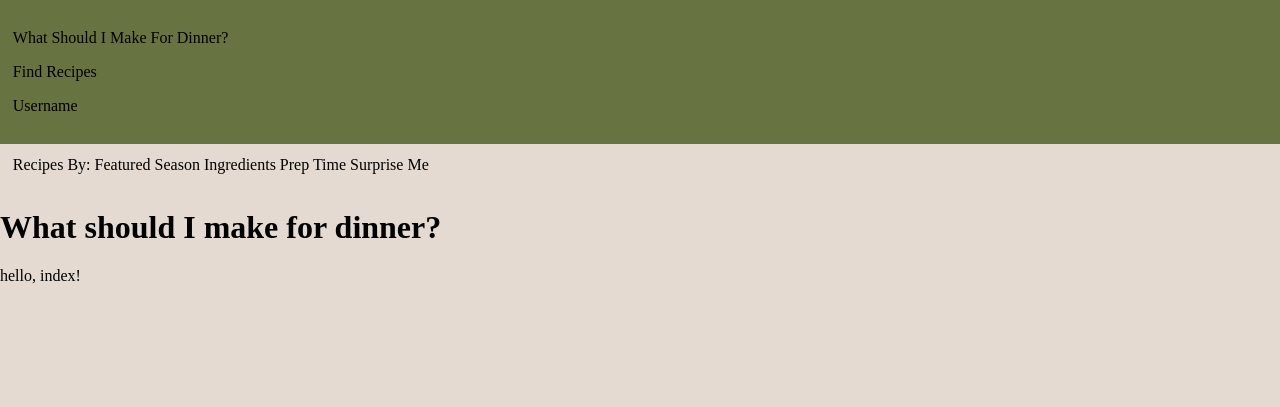
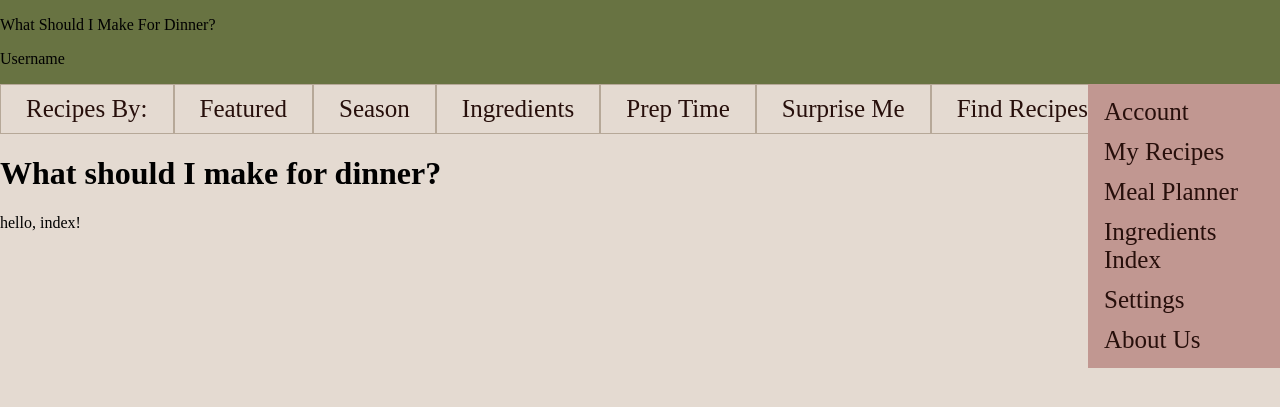
Before and after one commit to Abel-Scholl/WhatShouldIMakeForDinner, a Django app: page / in a window 1280 px wide. Shown: the top 407 px of the page. Run offline with Django 5.2, Linux system fonts and the light colour scheme.

Commit message:
fixed after breaking

```diff
--- a/wsimfdSite/wsimfd/static/polls/css/style.css
+++ /dev/null
@@ -1,16 +0,0 @@
-body {
-    background-color: #e4dad1;
-    margin:0px;
-}
-
-.banner{
-    padding:1%;
-}
-
-#siteBanner {
-    background-color: #687342;
-}
-
-#directoryBanner {
-    background-color: #e4dad1;
-}
--- /dev/null
+++ b/wsimfdSite/wsimfd/static/wsimfd/css/style.css
@@ -0,0 +1,58 @@
+:root {
+    --green: #687342;
+    --pink: #c19791;
+    --tan: #e4dad1;
+    --tan2: #b6a898;
+    --black: #270f0b;
+
+}
+
+body {
+    background-color: var(--tan);
+    margin:0px;
+
+}
+
+#siteBanner {
+    background-color: var(--green);
+    overflow: hidden;
+}
+
+#directoryBanner {
+    background-color: var(--tan);
+    display:flex;
+}
+
+#dirBannerContainer {
+    display: block;
+    margin-left: 0px;
+    margin-right: auto;
+}
+
+#directoryBanner a {
+    float: left;
+    display: block;
+    color: var(--black);
+    text-align: center;
+    text-decoration: none;
+    border: solid 1px var(--tan2);
+    padding: 10px 25px;
+    font-size: 25px;
+}
+
+#sidenav {
+    width:15vw;
+    position: fixed;
+    right: 0px;
+    background: var(--pink);
+    overflow-x: hidden;
+    padding: 8px 0;
+  }
+
+  #sidenav a {
+    padding: 6px 8px 6px 16px;
+    text-decoration: none;
+    font-size: 25px;
+    color: var(--black);
+    display: block;
+  }
--- a/wsimfdSite/wsimfd/templates/wsimfd/index.html
+++ b/wsimfdSite/wsimfd/templates/wsimfd/index.html
@@ -2,7 +2,7 @@
 <html>
     <head>
         <title>WSIMFD</title>
-        <link rel="stylesheet" href="../static/polls/css/style.css">
+        <link rel="stylesheet" href="../static/wsimfd/css/style.css">
     </head>
 
     <body>
@@ -11,20 +11,29 @@
                 <p>What Should I Make For Dinner?</p>
             </div>
             <div>
-                <p>Find Recipes</p>
-            </div>
-            <div>
                 <p>Username</p>
             </div>
         </div>
 
+        <div class='banner' id='sidenav'>
+            <a class=dirItem>Account</a>
+            <a class=dirItem>My Recipes</a>
+            <a class=dirItem>Meal Planner</a>
+            <a class=dirItem>Ingredients Index</a>
+            <a class=dirItem>Settings</a>
+            <a class=dirItem>About Us</a>
+        </div>
+
         <div class='banner' id='directoryBanner'>
-            <a>Recipes By:</a>
-            <a class=dirItem>Featured</a>
-            <a class=dirItem>Season</a>
-            <a class=dirItem>Ingredients</a>
-            <a class=dirItem>Prep Time</a>
-            <a class=dirItem>Surprise Me</a>
+            <div class='container' id='dirBannerContainer'>
+                <a>Recipes By:</a>
+                <a class='dirItem1' id='featured'>Featured</a>
+                <a class='dirItem2' id='season'>Season</a>
+                <a class='dirItem3' id='Ingredients'>Ingredients</a>
+                <a class='dirItem4' id='prepTime'>Prep Time</a>
+                <a class='dirItem5' id='surpriseMe'>Surprise Me</a>
+                <a class='dirItem6' id='findRecipes'>Find Recipes</a>
+            </div>
         </div>
 
         <h1>What should I make for dinner?</h1>
--- /dev/null
+++ b/wsimfdVenv/pyvenv.cfg
@@ -0,0 +1,5 @@
+home = C:\Python312
+include-system-site-packages = false
+version = 3.12.1
+executable = C:\Python312\python.exe
+command = C:\Python312\python.exe -m venv C:\Users\annas\OneDrive\Documents\repository\WhatShouldIMakeForDinner\wsimfdVenv
```
Also changed, not shown: README.md, wsimfdSite/wsimfd/static/wsimfd/js/home.js (added), wsimfdSite/wsimfd/static/wsimfd/js/login.js (added), 12 other files.
